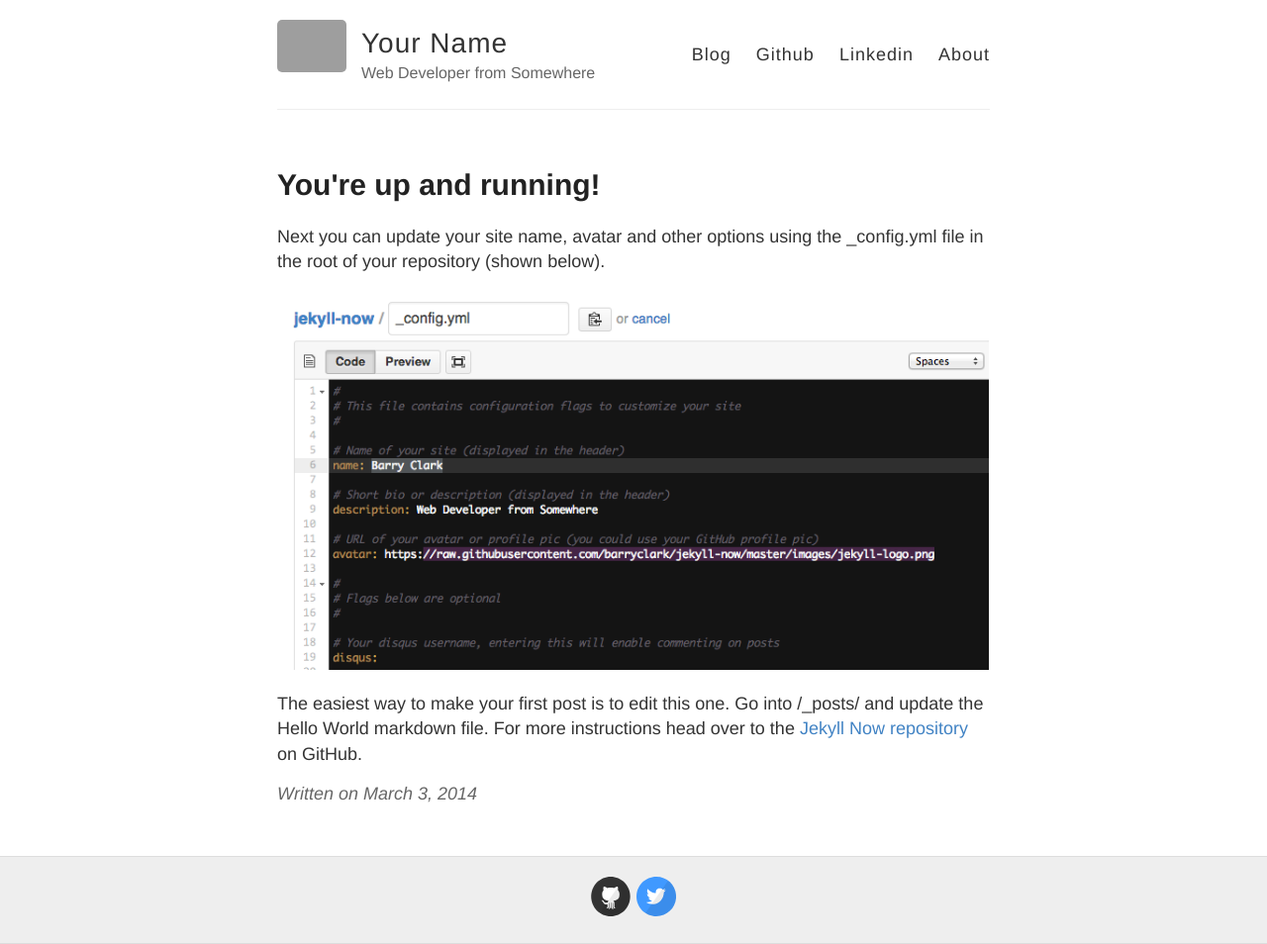
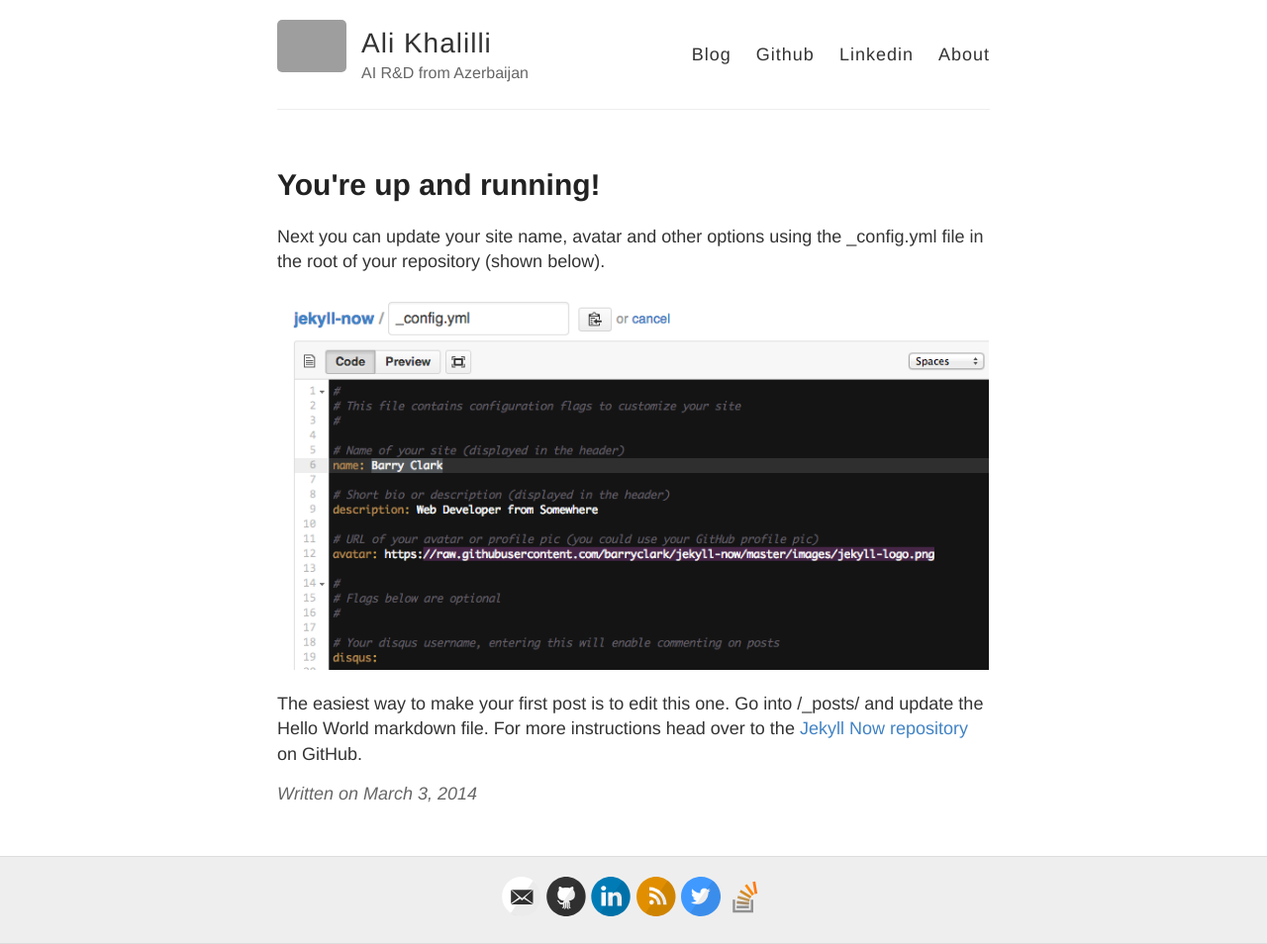
Before and after one commit to alikhalilli/alikhalilli.github.io, a Jekyll site: the page built from _posts/2014-3-3-Hello-World.md, in a window 1280 px wide. Shown: the whole page at 99% size. Built offline with Jekyll 4.4.1, drawn with Linux system fonts in a browser that asks for light colours; grey boxes are pictures that could not be loaded.

Commit message:
_config.yml

```diff
--- a/_config.yml
+++ b/_config.yml
@@ -3,13 +3,13 @@
 #
 
 # Name of your site (displayed in the header)
-name: Your Name
+name: Ali Khalilli
 
 # Short bio or description (displayed in the header)
-description: Web Developer from Somewhere
+description: AI R&D from Azerbaijan
 
 # URL of your avatar or profile pic (you could use your GitHub profile pic)
-avatar: https://raw.githubusercontent.com/barryclark/jekyll-now/master/images/jekyll-logo.png
+avatar: https://media-exp2.licdn.com/mpr/mpr/shrinknp_400_400/AAEAAQAAAAAAAAeJAAAAJGRhYmUwMjcxLWY2MGMtNDEyMy04MmQ5LTU3NDg5MDhmYjg2Ng.jpg
 
 #
 # Flags below are optional
@@ -18,16 +18,16 @@ avatar: https://raw.githubusercontent.com/barryclark/jekyll-now/master/images/je
 # Includes an icon in the footer for each username you enter
 footer-links:
   dribbble:
-  email:
+  email: alikhalilli@outlook.com
   facebook:
   flickr:
-  github: barryclark/jekyll-now
+  github: alikhalilli
   instagram:
-  linkedin:
+  linkedin: alikhalilli
   pinterest:
-  rss: # just type anything here for a working RSS icon
-  twitter: jekyllrb
-  stackoverflow: # your stackoverflow profile, e.g. "users/50476/bart-kiers"
+  rss: alikhalilli
+  twitter: akhalilli
+  stackoverflow: users/5832906/ali-khalilli
   youtube: # channel/<your_long_string> or user/<user-name>
   googleplus: # anything in your profile username that comes after plus.google.com/
 
@@ -41,13 +41,13 @@ google_analytics:
 
 # Your website URL (e.g. http://barryclark.github.io or http://www.barryclark.co)
 # Used for Sitemap.xml and your RSS feed
-url:
+url: http://alikhalilli.github.io
 
 # If you're hosting your site at a Project repository on GitHub pages
 # (http://yourusername.github.io/repository-name)
 # and NOT your User repository (http://yourusername.github.io)
 # then add in the baseurl here, like this: "/repository-name"
-baseurl: ""
+baseurl: "/akhalilli.github.io"
 
 #
 # !! You don't need to change any of the configuration flags below !!
@@ -84,3 +84,5 @@ exclude:
   - LICENSE
   - README.md
   - CNAME
+
+theme: jekyll-theme-minimal
```
